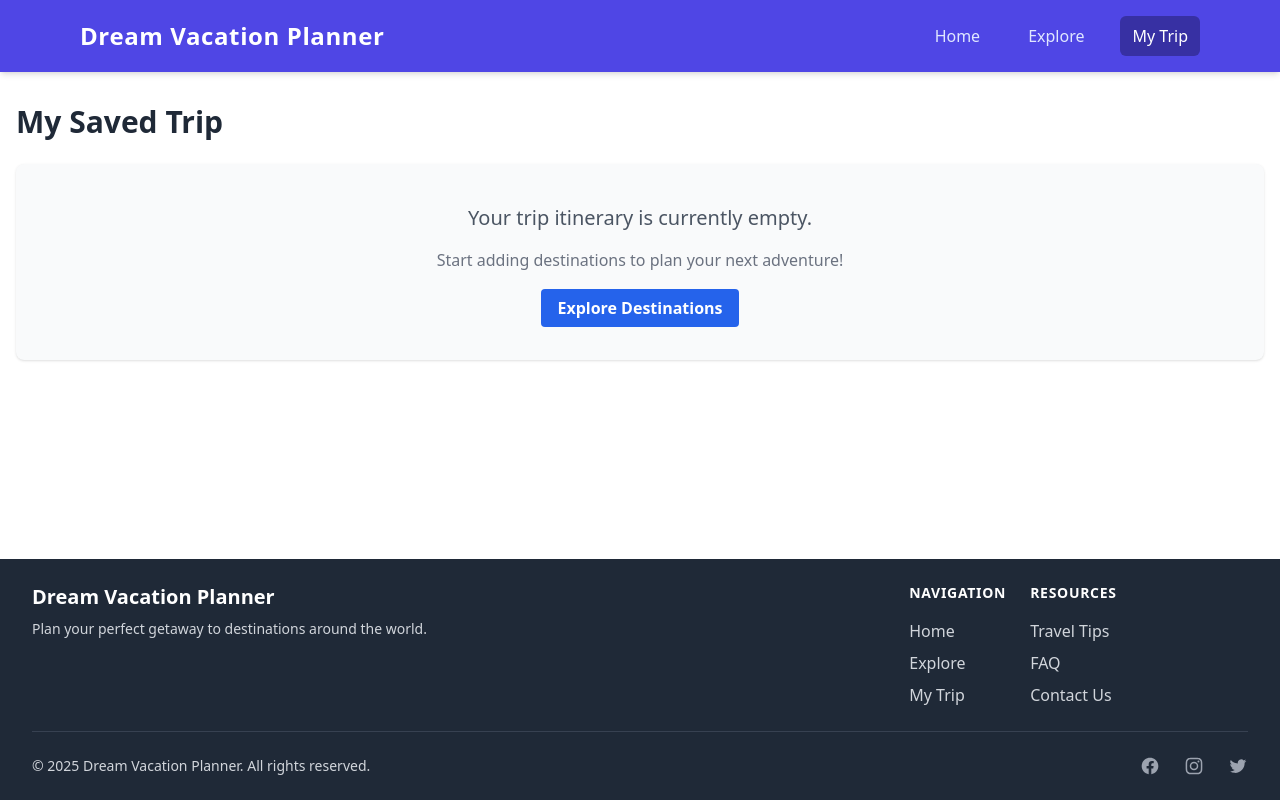
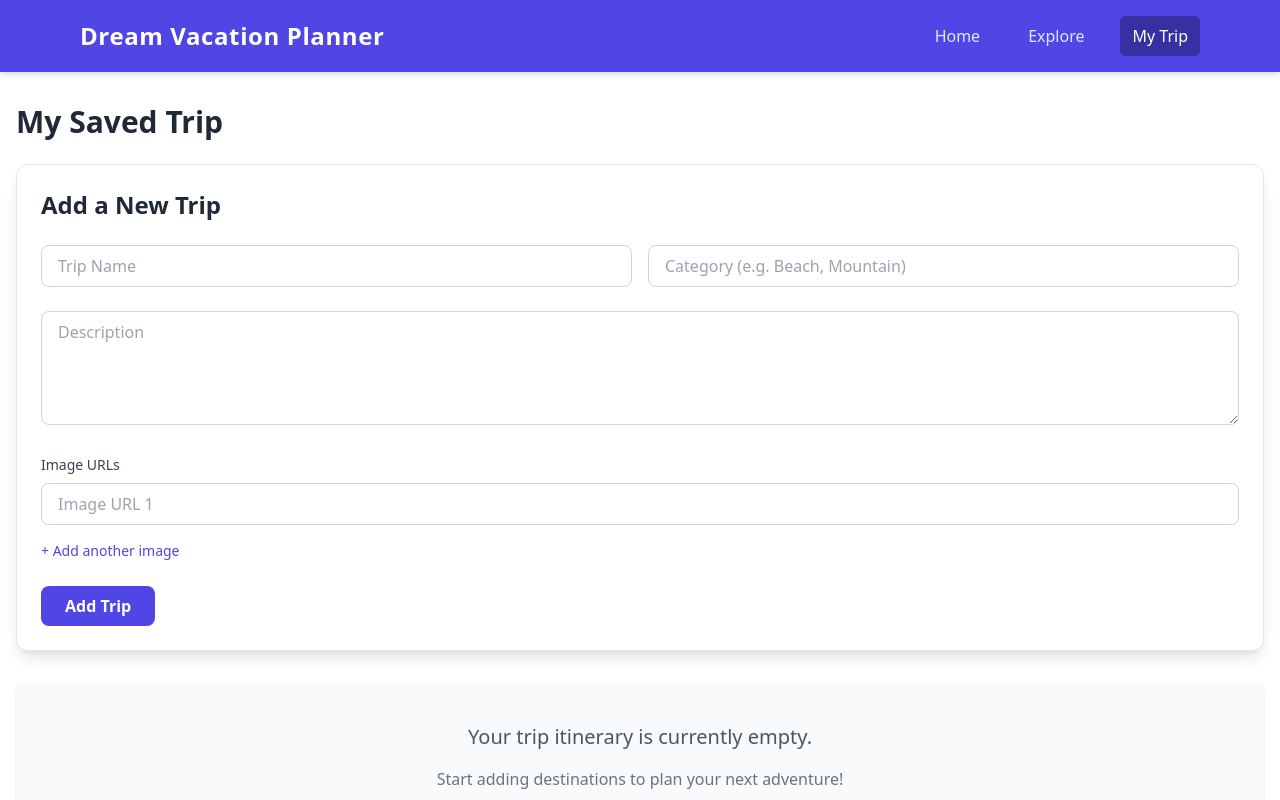
Before and after one commit to OmniEskay/vacation-planner, a React (Vite) app: page /my-trip in a window 1280 px wide. Shown: the top 800 px of the page. Built offline with nearby package versions, Linux system fonts and the light colour scheme.

Commit message:
add new trip form

```diff
--- a/src/context/TripContext.jsx
+++ b/src/context/TripContext.jsx
@@ -25,20 +25,28 @@ export const TripProvider = ({ children }) => {
 
 
   const addDestination = (destination) => {
-    if (!destination || typeof destination.id === 'undefined') {
-        console.error("Attempted to add invalid destination:", destination);
-        toast.error("Could not add destination: Invalid data.");
-        return;
+    if (!destination) {
+      console.error("Attempted to add invalid destination:", destination);
+      toast.error("Could not add destination: Invalid data.");
+      return;
     }
 
+    // Assign a fallback ID if none exists
+    const destinationWithId = {
+      ...destination,
+      id: destination.id ?? Date.now()
+    };
+
     setTripItems(prevItems => {
-      const isAlreadyInTrip = prevItems.some(item => item.id === destination.id);
+      const isAlreadyInTrip = prevItems.some(item => item.id === destinationWithId.id);
+
       if (isAlreadyInTrip) {
-        toast.error(`${destination.name || 'Destination'} is already in your trip!`);
+        toast.error(`${destinationWithId.name || 'Destination'} is already in your trip!`);
         return prevItems;
       }
-      toast.success(`${destination.name || 'Destination'} added to your trip!`);
-      return [...prevItems, destination];
+
+      toast.success(`${destinationWithId.name || 'Destination'} added to your trip!`);
+      return [...prevItems, destinationWithId];
     });
   };
 
--- a/src/pages/MyTrip.jsx
+++ b/src/pages/MyTrip.jsx
@@ -1,14 +1,119 @@
-import React from 'react';
+import React, { useState } from 'react';
 import { useTrip } from '../context/TripContext';
 import { Link } from 'react-router-dom';
 
 const MyTrip = () => {
-  const { tripItems, removeDestination, clearTrip } = useTrip();
+  const { tripItems, addDestination, removeDestination, clearTrip } = useTrip();
+
+  const [newTrip, setNewTrip] = useState({
+    name: "",
+    category: "",
+    description: "",
+    images: [""],
+  });
+
+  const handleInputChange = (e) => {
+    const { name, value } = e.target;
+    setNewTrip((prev) => ({ ...prev, [name]: value }));
+  };
+
+  const handleImageChange = (index, value) => {
+    const updatedImages = [...newTrip.images];
+    updatedImages[index] = value;
+    setNewTrip((prev) => ({ ...prev, images: updatedImages }));
+  };
+
+  const addImageField = () => {
+    setNewTrip((prev) => ({ ...prev, images: [...prev.images, ""] }));
+  };
+
+  const handleAddTrip = (e) => {
+    e.preventDefault();
+
+    const cleanTrip = {
+      ...newTrip,
+      id: Date.now(),
+      image: newTrip.images[0] || "",
+      images: newTrip.images.filter((img) => img.trim() !== ""),
+    };
+
+    addDestination(cleanTrip);
+
+    setNewTrip({ name: "", category: "", description: "", images: [""] });
+  };
 
   return (
     <div className="container mx-auto px-4 py-8">
       <h1 className="text-3xl font-bold text-gray-800 mb-6">My Saved Trip</h1>
 
+      {/* Add Trip Form */}
+      <form onSubmit={handleAddTrip} className="bg-white p-6 rounded-xl shadow-lg border border-gray-200 mb-8 space-y-6">
+  <h2 className="text-2xl font-semibold text-gray-800">Add a New Trip</h2>
+
+  <div className="grid grid-cols-1 md:grid-cols-2 gap-4">
+    <input
+      type="text"
+      name="name"
+      value={newTrip.name}
+      onChange={handleInputChange}
+      placeholder="Trip Name"
+      className="w-full border border-gray-300 rounded-lg px-4 py-2 focus:ring-2 focus:ring-indigo-500"
+      required
+    />
+    <input
+      type="text"
+      name="category"
+      value={newTrip.category}
+      onChange={handleInputChange}
+      placeholder="Category (e.g. Beach, Mountain)"
+      className="w-full border border-gray-300 rounded-lg px-4 py-2 focus:ring-2 focus:ring-indigo-500"
+      required
+    />
+  </div>
+
+  <textarea
+    name="description"
+    value={newTrip.description}
+    onChange={handleInputChange}
+    placeholder="Description"
+    className="w-full border border-gray-300 rounded-lg px-4 py-2 focus:ring-2 focus:ring-indigo-500"
+    rows={4}
+    required
+  />
+
+  <div>
+    <label className="block text-sm font-medium text-gray-700 mb-2">Image URLs</label>
+    {newTrip.images.map((img, index) => (
+      <input
+        key={index}
+        type="url"
+        value={img}
+        onChange={(e) => handleImageChange(index, e.target.value)}
+        placeholder={`Image URL ${index + 1}`}
+        className="w-full mb-2 border border-gray-300 rounded-lg px-4 py-2 focus:ring-2 focus:ring-indigo-500"
+      />
+    ))}
+    <button
+      type="button"
+      onClick={addImageField}
+      className="mt-2 text-sm text-indigo-600 hover:underline"
+    >
+      + Add another image
+    </button>
+  </div>
+
+  <div>
+    <button
+      type="submit"
+      className="bg-indigo-600 hover:bg-indigo-700 text-white font-semibold py-2 px-6 rounded-lg transition duration-200"
+    >
+      Add Trip
+    </button>
+  </div>
+</form>
+
+
+      {/* Existing Trip Items Display */}
       {tripItems.length === 0 ? (
         <div className="text-center py-10 bg-gray-50 rounded-lg shadow">
           <p className="text-xl text-gray-600 mb-4">Your trip itinerary is currently empty.</p>
@@ -41,21 +146,13 @@ const MyTrip = () => {
                   className="w-full h-48 object-cover"
                 />
                 <div className="p-4 flex flex-col flex-grow">
-                  <h3 className="text-lg font-semibold text-gray-800 mb-2">{item.name || 'Unnamed Destination'}</h3>
-                  {item.location && <p className="text-sm text-gray-600 mb-1">{item.location}</p>}
-                  {item.description && <p className="text-sm text-gray-500 mb-3 flex-grow">{item.description.substring(0, 100)}{item.description.length > 100 ? '...' : ''}</p>}
-
-                   <Link
-                        to={`/destination/${item.id}`}
-                        className="text-blue-600 hover:underline text-sm mb-3 mt-auto"
-                    >
-                       View Details
-                   </Link>
+                  <h3 className="text-lg font-semibold text-gray-800 mb-1">{item.name}</h3>
+                  <p className="text-sm text-gray-600 mb-1">{item.category}</p>
+                  <p className="text-sm text-gray-500 mb-3 flex-grow">{item.description?.substring(0, 100)}{item.description?.length > 100 ? '...' : ''}</p>
 
                   <button
                     onClick={() => removeDestination(item.id)}
-                      className="mt-auto bg-red-100 hover:bg-red-200 text-red-700 font-semibold py-1 px-3 rounded transition duration-300 text-sm self-start" // Aligned to bottom-left
-                      aria-label={`Remove ${item.name} from trip`}
+                    className="mt-auto bg-red-100 hover:bg-red-200 text-red-700 font-semibold py-1 px-3 rounded text-sm"
                   >
                     Remove
                   </button>
```
Lines whose indentation alone changed are shown as unchanged.
